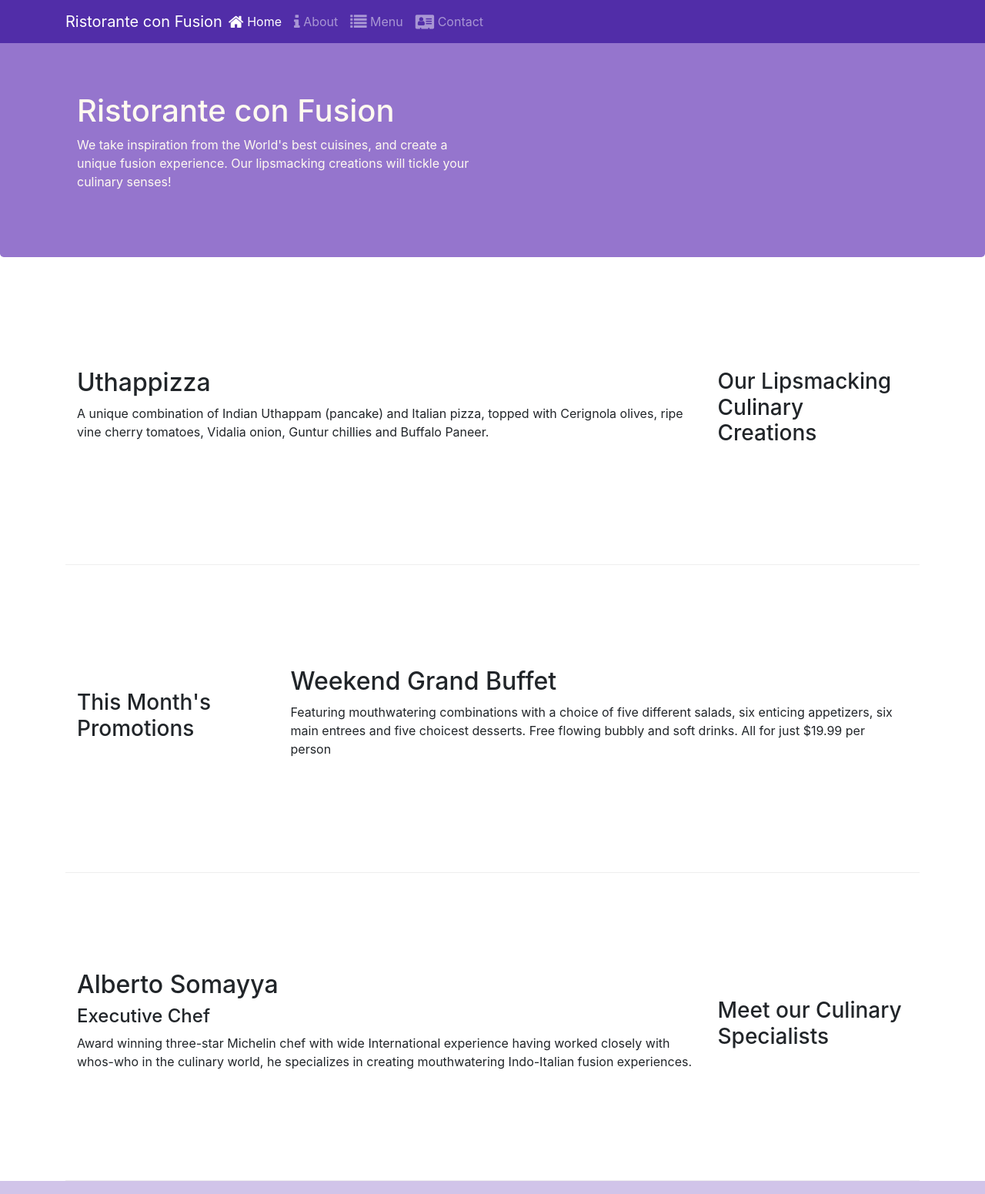
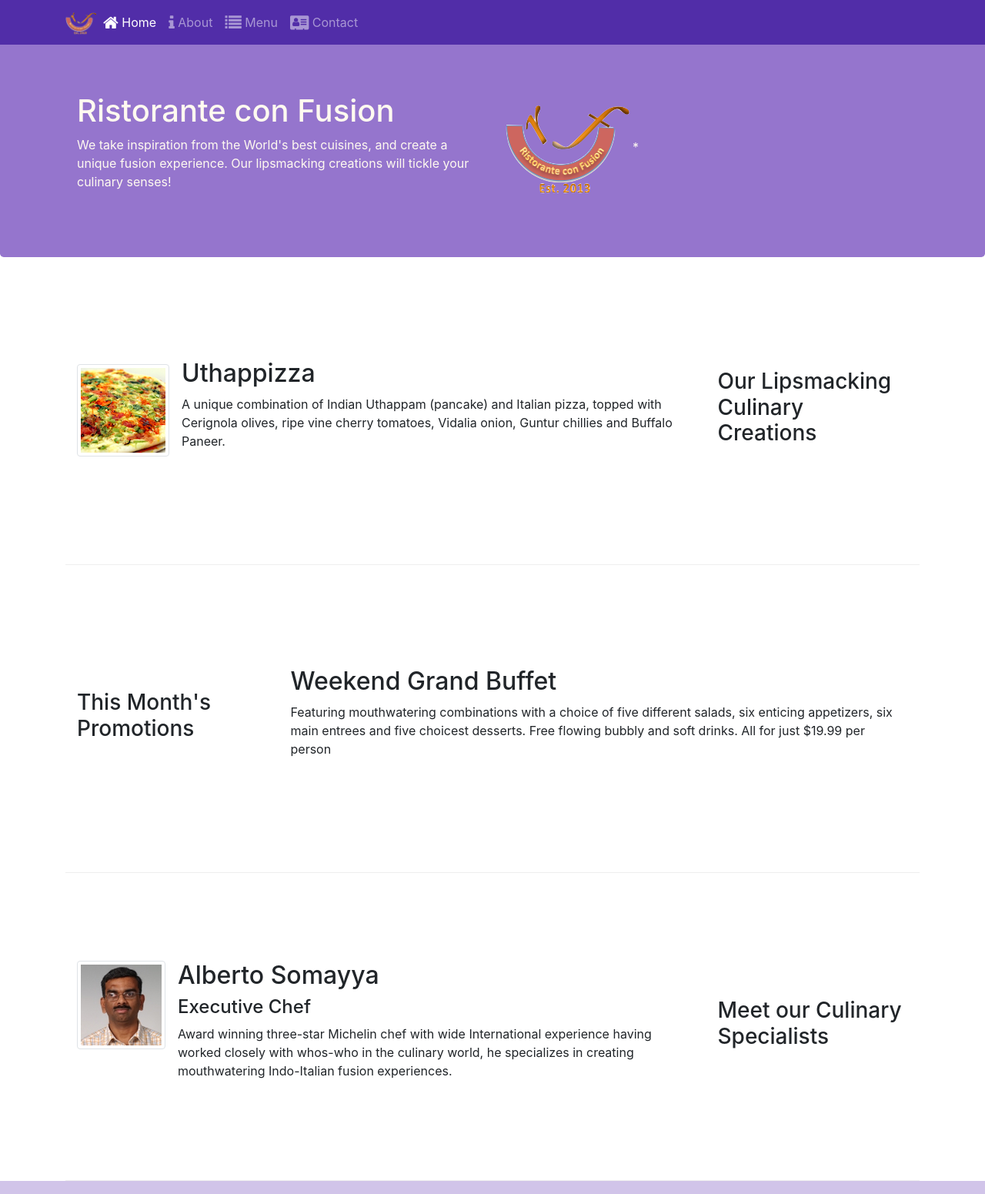
Before and after one commit to AMenchaca/Intro-to-Bootstrap, a website: page index.html in a window 1280 px wide. Shown: the top 1551 px of the page at 77% size. Drawn offline with nearby package versions, Linux system fonts and the light colour scheme.

Commit message:
media objects added

```diff
--- a/index.html
+++ b/index.html
@@ -21,7 +21,7 @@
             <button class="navbar-toggler" type="button" data-toggle="collapse" data-target="#Navbar">
                 <span class="navbar-toggler-icon"></span>
             </button>
-            <a class="navbar-brand mr-auto" href="#">Ristorante con Fusion</a>
+            <a class="navbar-brand mr-auto" href="#"><img src="img/logo.png" height="30" width="41"></a>
             <div class="collapse navbar-collapse" id="Navbar">
                 <ul class="navbar-nav mr-auto">
                     <li class="nav-item active"><a class="nav-link" href="#"><span class="fa fa-home fa-lg"></span> Home</a></li>
@@ -38,9 +38,12 @@
             <div class="row row-header">
                 <div class="col-12 col-sm-6">
                     <h1>Ristorante con Fusion</h1>
-                    <p>We take inspiration from the World's best cuisines, and create a unique fusion experience. Our lipsmacking creations will tickle your culinary senses!</p>
+                    <p>We take inspiration from the World's best cuisines, and create a unique fusion experience. Our lipsmacking creations
+                        will tickle your culinary senses!
+                    </p>
                 </div>
-                <div class="col-12 col-sm">
+                <div class="col-12 col-sm align-self-center">
+                    <img src="img/logo.png" class="img-fluid">*
                 </div>
             </div>
         </div>
@@ -52,8 +55,16 @@
                 <h3>Our Lipsmacking Culinary Creations</h3>
             </div>
             <div class="col col-sm order-sm-first col-md">
-                <h2>Uthappizza</h2>
-                <p>A unique combination of Indian Uthappam (pancake) and Italian pizza, topped with Cerignola olives, ripe vine cherry tomatoes, Vidalia onion, Guntur chillies and Buffalo Paneer.</p>
+                <div class="media">
+                    <img class="d-flex mr-3 img-thumbnail align-self-center"
+                    src="img/uthappizza.png">
+                    <div class="media-body">
+                        <h2 class="mt-0">Uthappizza</h2>
+                        <p>A unique combination of Indian Uthappam (pancake) and Italian pizza, topped with Cerignola olives, ripe vine cherry tomatoes,
+                            Vidalia onion, Guntur chillies and Buffalo Paneer.
+                        </p>
+                    </div>
+                </div>
             </div>
         </div>
 
@@ -64,7 +75,9 @@
             </div>
             <div class="col col-sm col-md">
                 <h2>Weekend Grand Buffet</h2>
-                <p>Featuring mouthwatering combinations with a choice of five different salads, six enticing appetizers, six main entrees and five choicest desserts. Free flowing bubbly and soft drinks. All for just $19.99 per person </p>
+                <p>Featuring mouthwatering combinations with a choice of five different salads, six enticing appetizers, six main entrees
+                    and five choicest desserts. Free flowing bubbly and soft drinks. All for just $19.99 per person
+                </p>
             </div>
         </div>
 
@@ -73,9 +86,16 @@
                 <h3>Meet our Culinary Specialists</h3>
             </div>
             <div class="col col-sm order-sm-first col-md">
-                <h2>Alberto Somayya</h2>
-                <h4>Executive Chef</h4>
-                <p>Award winning three-star Michelin chef with wide International experience having worked closely with whos-who in the culinary world, he specializes in creating mouthwatering Indo-Italian fusion experiences. </p>
+                <div class="media">
+                    <img class="d-flex mr-3 img-thumbnail align-self-top" src="img/alberto.png" alt="alberto pic">
+                    <div class="media-body">
+                        <h2 class="mt-0">Alberto Somayya</h2>
+                        <h4>Executive Chef</h4>
+                        <p>Award winning three-star Michelin chef with wide International experience having worked closely with whos-who
+                            in the culinary world, he specializes in creating mouthwatering Indo-Italian fusion experiences.
+                        </p>
+                    </div>
+                </div>
             </div>
         </div>
     </div>
```
Also changed, not shown: aboutus.html (+38 -18 lines), contactus.html (+3 -2 lines), img/alberto.png (added), img/buffet.png (added), img/logo.png (added), img/uthappizza.png (added), 2 other files.
